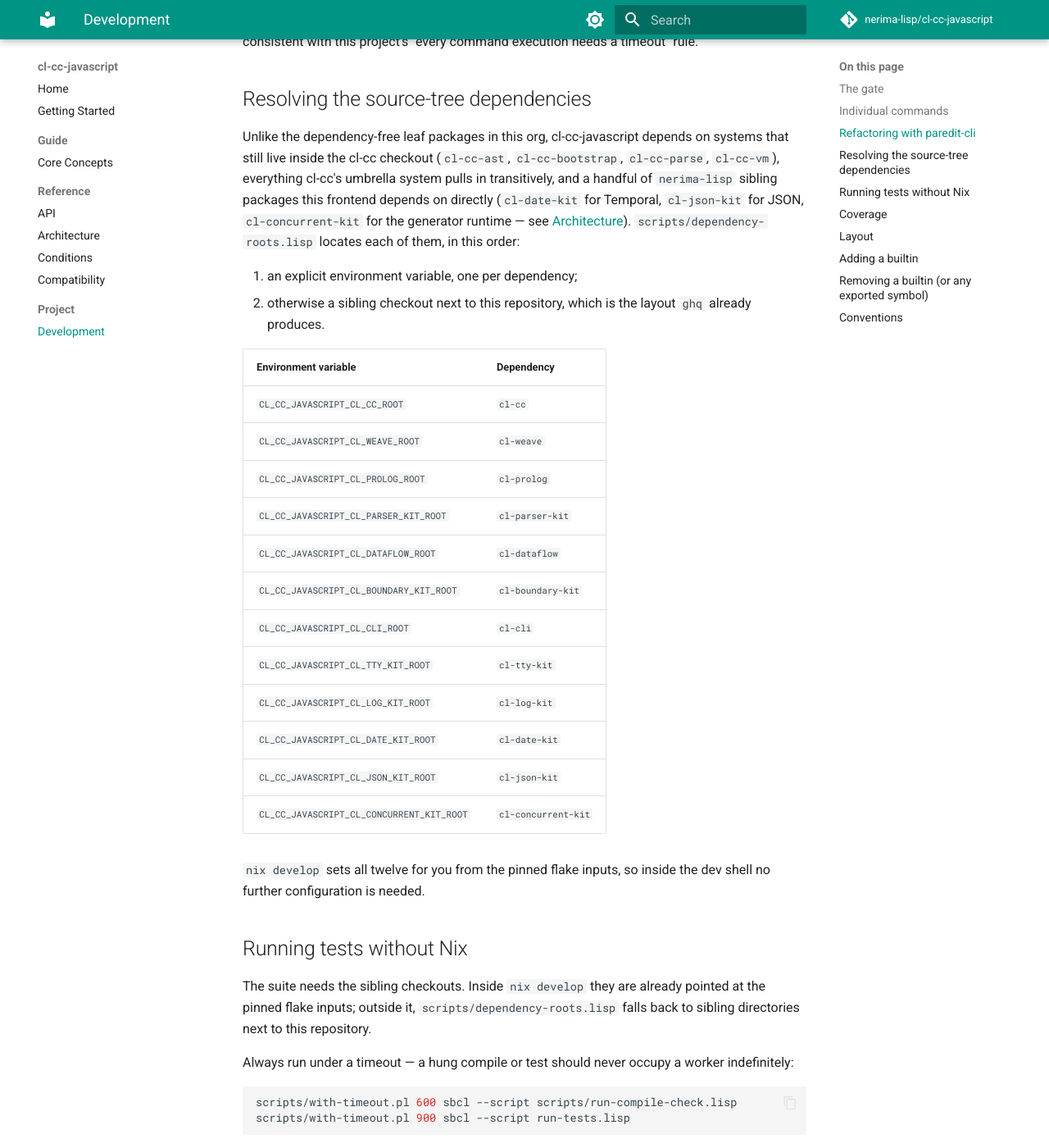
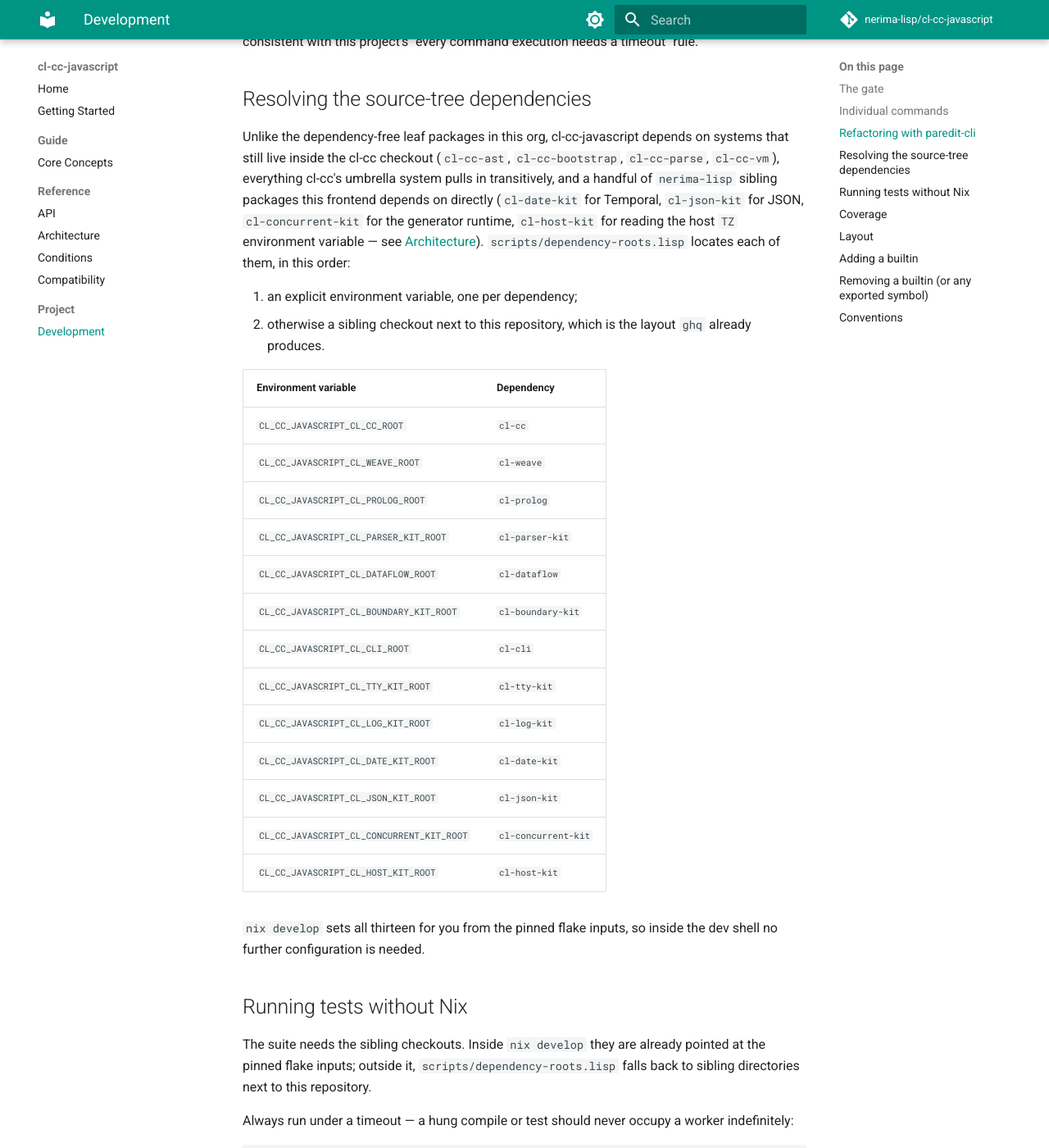
Before and after one commit to nerima-lisp/cl-cc-javascript, an MkDocs documentation site: the page built from docs/src/project/development.md, in a window 1280 px wide and 1400 px high, scrolled down 1250 px. Shown: the whole window at 82% size. Built offline with MkDocs 1.6.1 and Material for MkDocs 9.7.7, drawn with Linux system fonts in a browser that asks for light colours; comment, search, counter and statistics services are not loaded.

Commit message:
Migrate src/ off uiop onto cl-host-kit
The Temporal runtime's host-time-zone discovery was this repository's last
`uiop:` call site under src/. It now reads TZ through `host-kit:getenv`,
a same-signature replacement (a string name returns a string or NIL).

cl-host-kit was already a pinned flake input and already had its
CL_CC_JAVASCRIPT_CL_HOST_KIT_ROOT wiring, declared transitively for
cl-boundary-kit v2.0.0; it is now also a direct dependency, so it joins the
.asd's :depends-on and the comments that called it transitive-only are
corrected. The env-var table in docs was already missing its row.

`uiop:symbol-call` in the test system's :perform (test-op ...) is
deliberately NOT migrated: a `host-kit:` prefix is resolved by the reader
when ASDF loads the .asd, which happens before :depends-on is processed, so
it fails with "Package HOST-KIT does not exist". This is the same structural
reason `uiop:read-file-string` stays in top-level .asd forms.

```diff
--- a/docs/src/project/development.md
+++ b/docs/src/project/development.md
@@ -55,7 +55,8 @@ systems that still live inside the cl-cc checkout (`cl-cc-ast`, `cl-cc-bootstrap
 `cl-cc-parse`, `cl-cc-vm`), everything cl-cc's umbrella system pulls in transitively, and
 a handful of `nerima-lisp` sibling packages this frontend depends on directly
 (`cl-date-kit` for Temporal, `cl-json-kit` for JSON, `cl-concurrent-kit` for the
-generator runtime — see [Architecture](../reference/architecture.md)).
+generator runtime, `cl-host-kit` for reading the host `TZ` environment variable —
+see [Architecture](../reference/architecture.md)).
 `scripts/dependency-roots.lisp` locates each of them, in this order:
 
 1. an explicit environment variable, one per dependency;
@@ -76,8 +77,9 @@ generator runtime — see [Architecture](../reference/architecture.md)).
 | `CL_CC_JAVASCRIPT_CL_DATE_KIT_ROOT` | `cl-date-kit` |
 | `CL_CC_JAVASCRIPT_CL_JSON_KIT_ROOT` | `cl-json-kit` |
 | `CL_CC_JAVASCRIPT_CL_CONCURRENT_KIT_ROOT` | `cl-concurrent-kit` |
+| `CL_CC_JAVASCRIPT_CL_HOST_KIT_ROOT` | `cl-host-kit` |
 
-`nix develop` sets all twelve for you from the pinned flake inputs, so inside the dev
+`nix develop` sets all thirteen for you from the pinned flake inputs, so inside the dev
 shell no further configuration is needed.
 
 ## Running tests without Nix
```
Also changed, not shown: 4 other files.
